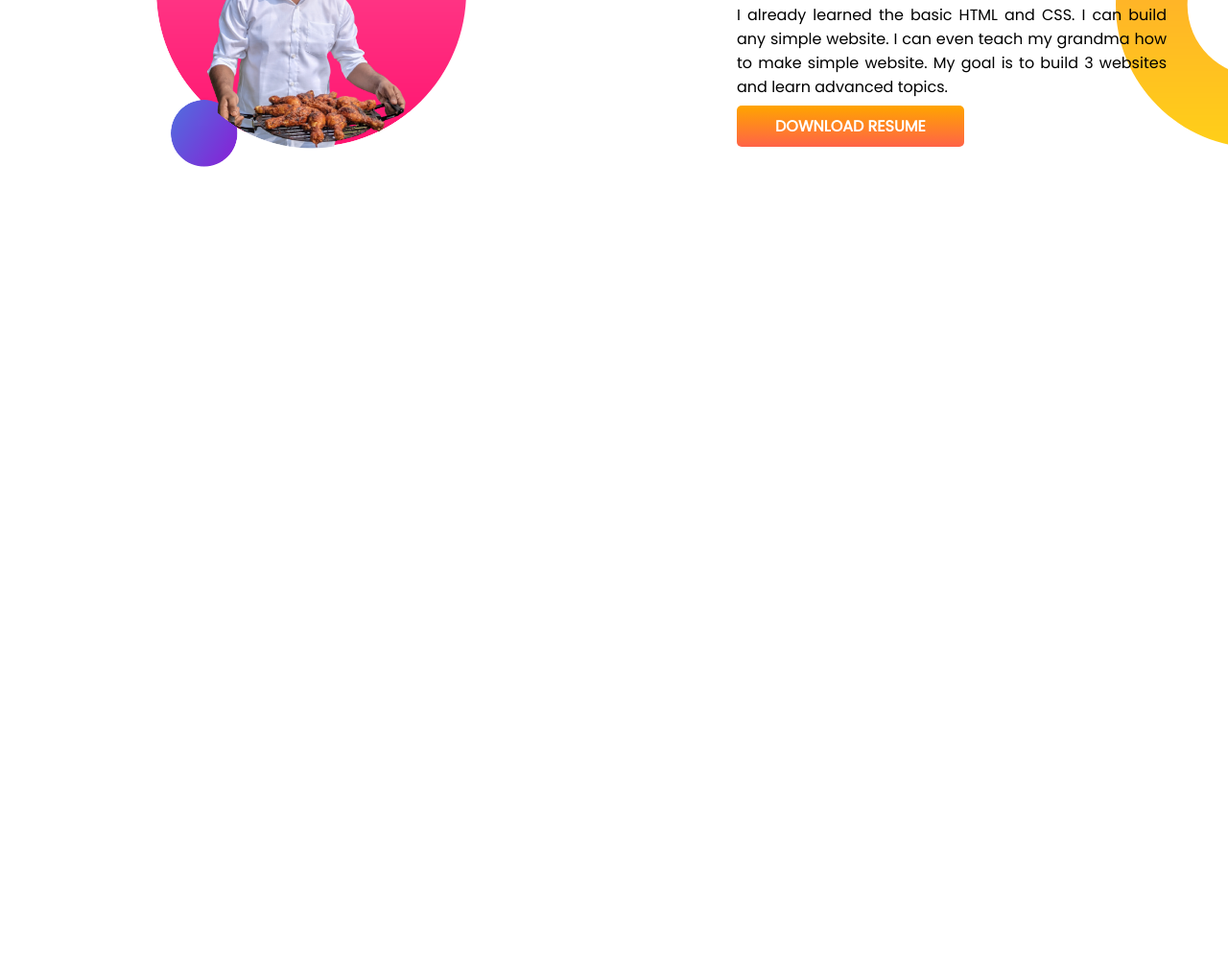
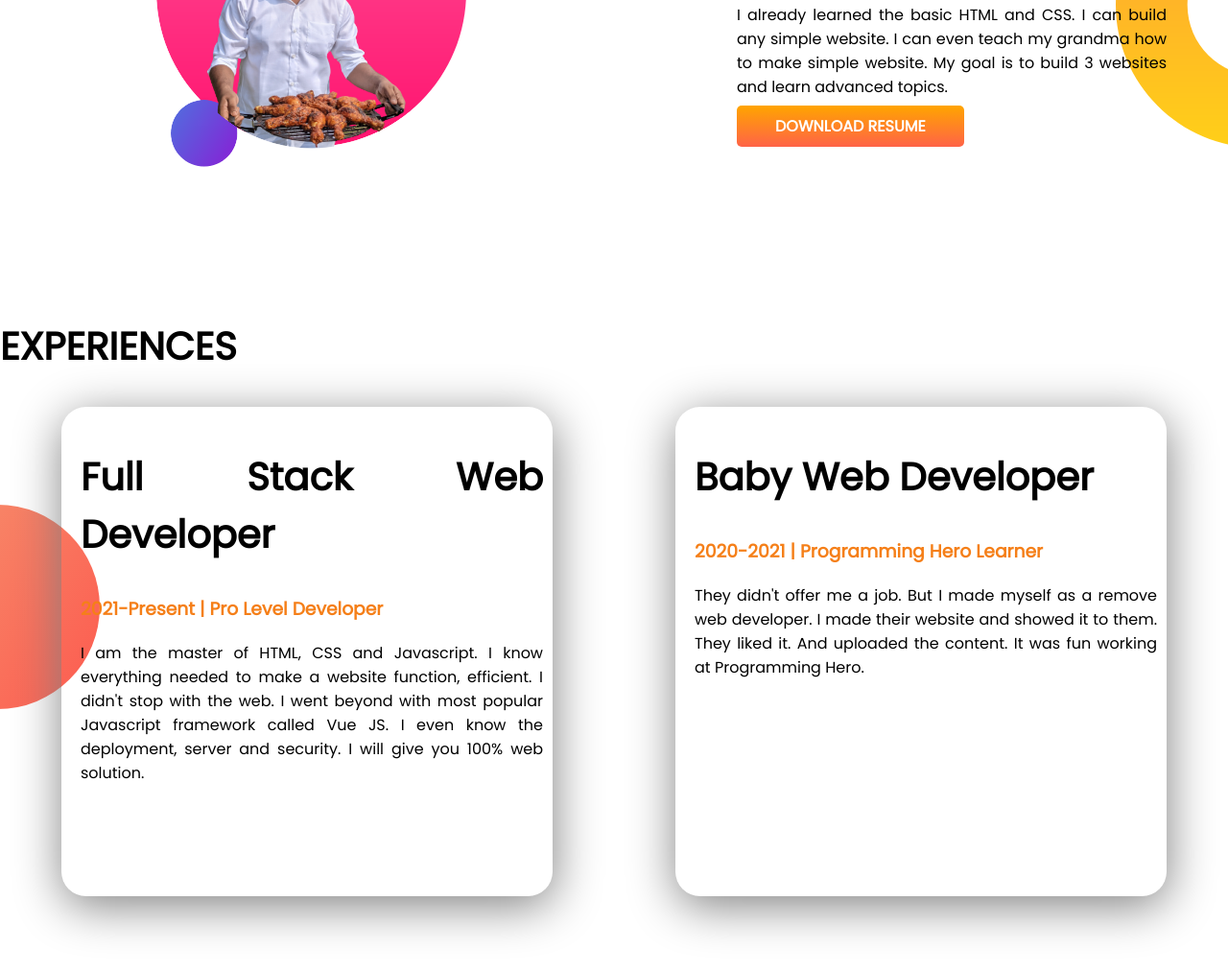
Before and after one commit to ImranHossain1/portfolio, a plain HTML site: page index.html in a window 1280 px wide. Shown: the part 814-1827 px from the top of the page at 96% size. Before the commit the page ends 1145 px from the top, so only its background shows below. Drawn offline with Linux system fonts and the light colour scheme.

Commit message:
added experience

```diff
--- a/css/style.css
+++ b/css/style.css
@@ -8,7 +8,7 @@ h1{
 .name-span{
     color: rgb(245, 127, 24);
 }
-section{
+.flexible-container{
     display: flex;
     margin-bottom: 150px;
 }
@@ -39,3 +39,19 @@ section{
     background-repeat: no-repeat;
     background-position: right;
 }
+.experience-area{
+    background-image: url(../images/exp-bg.png);
+    background-repeat: no-repeat;
+    background-position: left;
+}
+
+.experience-item{
+    text-align: justify;
+    width: 40%;
+    border: none;
+    margin-left: 5%;
+    margin-right: 5%;
+    padding: 10px 10px 100px 20px;
+    border-radius: 5%;
+    box-shadow: 1px 10px 50px grey;
+  }
--- a/index.html
+++ b/index.html
@@ -11,7 +11,7 @@
     <title>My Portfolio</title>
 </head>
 <body>
-    <section class="top-banner">
+    <section class="top-banner flexible-container">
         <div class="half-width">
             <h1>Welcome To</h1>
             <h1> <span class="name-span">Md Imran Hossain</span> world!</h1>
@@ -24,7 +24,7 @@
         </div>
     </section>
 
-    <section class="dream-big">
+    <section class="dream-big flexible-container">
         <div class="half-width">
             <img src="images/imran2_bg.png" alt="my pic">
         </div>
@@ -35,6 +35,21 @@
             <a class="link-button" target="_blank" href="https://www.linkedin.com/in/md-imran-hossain-281490119/">DOWNLOAD RESUME</a>
         </div>
     </section>
+    <section class="experience-area">
+        <h1>EXPERIENCES</h1>
+        <div class="flexible-container">
+            <div class="experience-item">
+                <h1>Full Stack Web Developer</h1>
+                <h3 class="name-span">2021-Present | Pro Level Developer</h3>
+                <p>I am the master of HTML, CSS and Javascript. I know everything needed to make a website function, efficient. I didn't stop with the web. I went beyond with most popular Javascript framework called Vue JS. I even know the deployment, server and security. I will give you 100% web solution.</p>
+            </div>
+            <div class="experience-item">
+                <h1>Baby Web Developer</h1>
+                <h3 class="name-span">2020-2021 | Programming Hero Learner</h3>
+                <p>They didn't offer me a job. But I made myself as a remove web developer. I made their website and showed it to them. They liked it. And uploaded the content. It was fun working at Programming Hero.</p>
+            </div>
+        </div>
+    </section>
 
 </body>
 </html>
```
